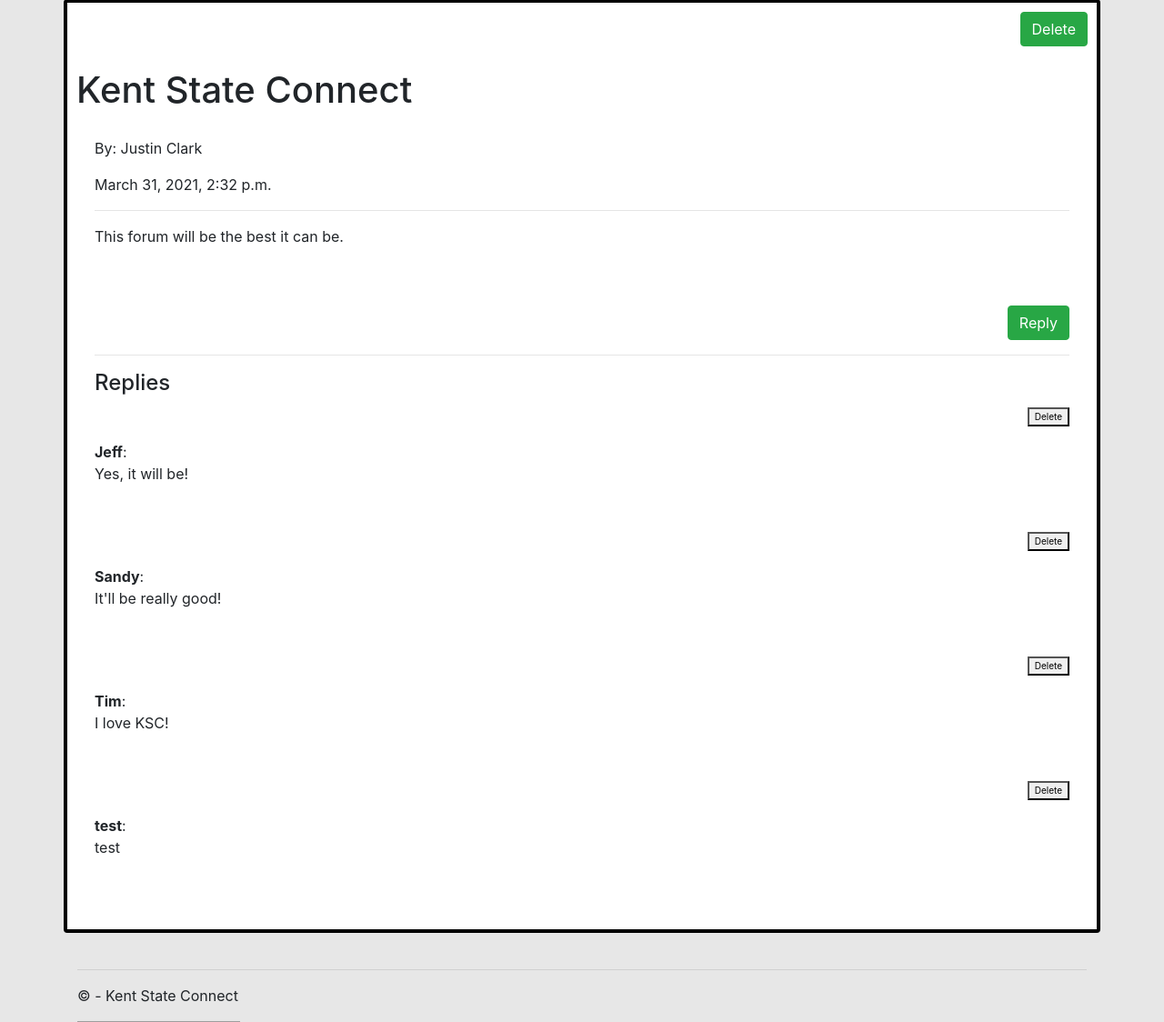
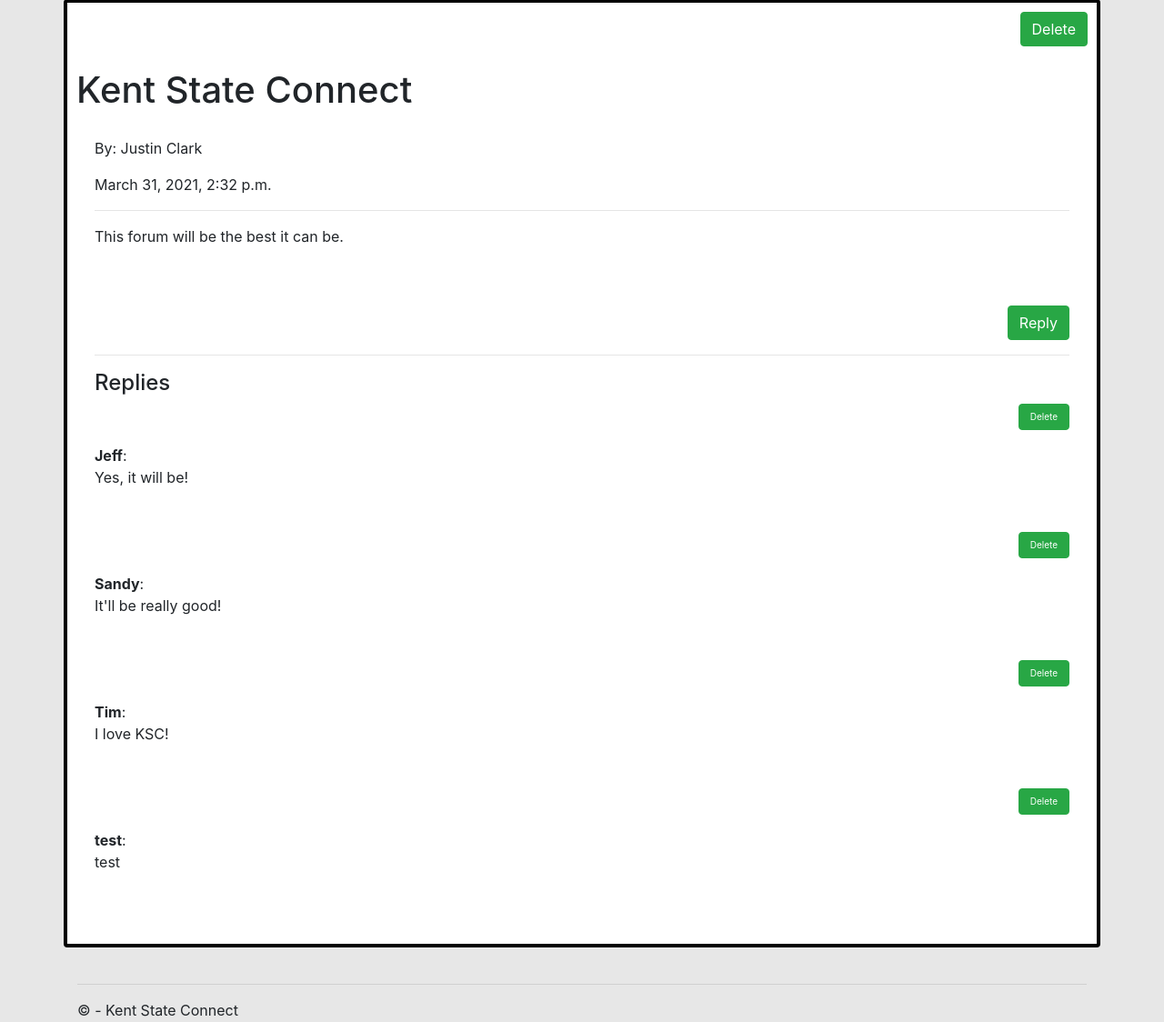
Before and after one commit to justintclark/Kent-State-Connect, a Django app: page /ClassDiscussions/ in a window 1280 px wide. Shown: the part 119-1243 px from the top of the page at 91% size. Run offline with Django 3.2, Linux system fonts and the light colour scheme; data comes from the database, SQL or seed files in the repository; both versions use the stored data as it was after the commit; parts of the project's set-up code (start-up, migrations or seed data) failed here and were passed over; some libraries are stand-ins or nearby versions; grey boxes are pictures that could not be loaded.

Commit message:
delete replies

```diff
--- a/DataFlair_discsnForum/urls.py
+++ b/DataFlair_discsnForum/urls.py
@@ -25,5 +25,6 @@ urlpatterns = [
     path('GeneralDiscussions/', GeneralDiscussions,name="GeneralDiscussions"),
     path('ClassDiscussions/', ClassDiscussions,name="ClassDiscussions"),
     path('TutoringDiscussions/', TutoringDiscussions,name="TutoringDiscussions"),
-    path('<int:pk>', delete, name="deleteforum")
+    path('deleteforum/<int:pk>', delete, name="deleteforum"),
+    path('deletereply/<int:pk>', deletereply, name="deletereply")
 ]
--- a/Discussion_forum/views.py
+++ b/Discussion_forum/views.py
@@ -76,3 +76,9 @@ def delete(request, pk):
     forums=forum.objects.get(pk=pk)
     forums.delete()
     return HttpResponse("Forum deleted successfully.")
+
+def deletereply(request, pk):
+    print(pk)
+    reply=Discussion.objects.get(pk=pk)
+    reply.delete()
+    return HttpResponse("Reply deleted successfully.")
--- a/templates/ClassDiscussions.html
+++ b/templates/ClassDiscussions.html
@@ -34,7 +34,7 @@
             {%for forum in forums %}
 
                 <div class="card box container" style="padding: 10px;">
-                    <form method="POST" action="http://localhost:8000/{{forum.id}}" >{% csrf_token %}<p align="right"><button class="btn btn-success" style="width:fit-content;">Delete</button></p></form>
+                    <form method="POST" action="http://localhost:8000/deleteforum/{{forum.id}}" >{% csrf_token %}<p align="right"><button class="btn btn-success" style="width:fit-content;">Delete</button></p></form>
 
                     <h5>
                         <h1>{{forum.topic}}</h1>
@@ -52,7 +52,7 @@
                             {%for discuss in discussions%}
                             {%for objs in discuss%}
                             {% if objs.forum == forum %}
-                            <p align="right"><button class="material-icons" style="width:fit-content; font-size:10px;">Delete</button></p>
+                            <form method="POST" action="http://localhost:8000/deletereply/{{objs.id}}" >{% csrf_token %} <p align="right"><button class="btn btn-success" style="width:fit-content; font-size:10px;">Delete</button></p></form>
                                <b>{{objs.name}}</b>:<br>
                                {{objs.discuss}}
                                <br><br><br>
--- a/templates/GeneralDiscussions.html
+++ b/templates/GeneralDiscussions.html
@@ -32,7 +32,7 @@
             {%for forum in forums %}
 
                 <div class="card box container" style="padding: 10px;">
-                    <form method="POST" action="http://localhost:8000/{{forum.id}}" >{% csrf_token %}<p align="right"><button class="btn btn-success" style="width:fit-content;">Delete</button></p></form>
+                    <form method="POST" action="http://localhost:8000/deleteforum/{{forum.id}}" >{% csrf_token %}<p align="right"><button class="btn btn-success" style="width:fit-content;">Delete</button></p></form>
 
                     <h5>
                         <h1>{{forum.topic}}</h1>
@@ -50,8 +50,8 @@
                             {%for discuss in discussions%}
                             {%for objs in discuss%}
                             {% if objs.forum == forum %}
-                            <p align="right"><button class="material-icons" style="width:fit-content; font-size:10px;">Delete</button></p>
-                               <b>{{objs.name}}</b>:<br>
+                            <form method="POST" action="http://localhost:8000/deletereply/{{objs.id}}" >{% csrf_token %} <p align="right"><button class="btn btn-success" style="width:fit-content; font-size:10px;">Delete</button></p></form>
+                               <b>{{objs.name}}</b>: {{objs.id}}<br>
                                {{objs.discuss}}
                                <br><br><br>
                             {% endif %}
--- a/templates/TutoringDiscussions.html
+++ b/templates/TutoringDiscussions.html
@@ -34,7 +34,7 @@
             {%for forum in forums %}
 
                 <div class="card box container" style="padding: 10px;">
-                    <form method="POST" action="http://localhost:8000/{{forum.id}}" >{% csrf_token %}<p align="right"><button class="btn btn-success" style="width:fit-content;">Delete</button></p></form>
+                    <form method="POST" action="http://localhost:8000/deleteforum/{{forum.id}}" >{% csrf_token %}<p align="right"><button class="btn btn-success" style="width:fit-content;">Delete</button></p></form>
 
                     <h5>
                         <h1>{{forum.topic}}</h1>
@@ -52,7 +52,7 @@
                             {%for discuss in discussions%}
                             {%for objs in discuss%}
                             {% if objs.forum == forum %}
-                            <p align="right"><button class="material-icons" style="width:fit-content; font-size:10px;">Delete</button></p>
+                            <form method="POST" action="http://localhost:8000/deletereply/{{objs.id}}" >{% csrf_token %} <p align="right"><button class="btn btn-success" style="width:fit-content; font-size:10px;">Delete</button></p></form>
                                <b>{{objs.name}}</b>:<br>
                                {{objs.discuss}}
                                <br><br><br>
```
Also changed, not shown: Discussion_forum/migrations/0001_initial.py, db.sqlite3.
